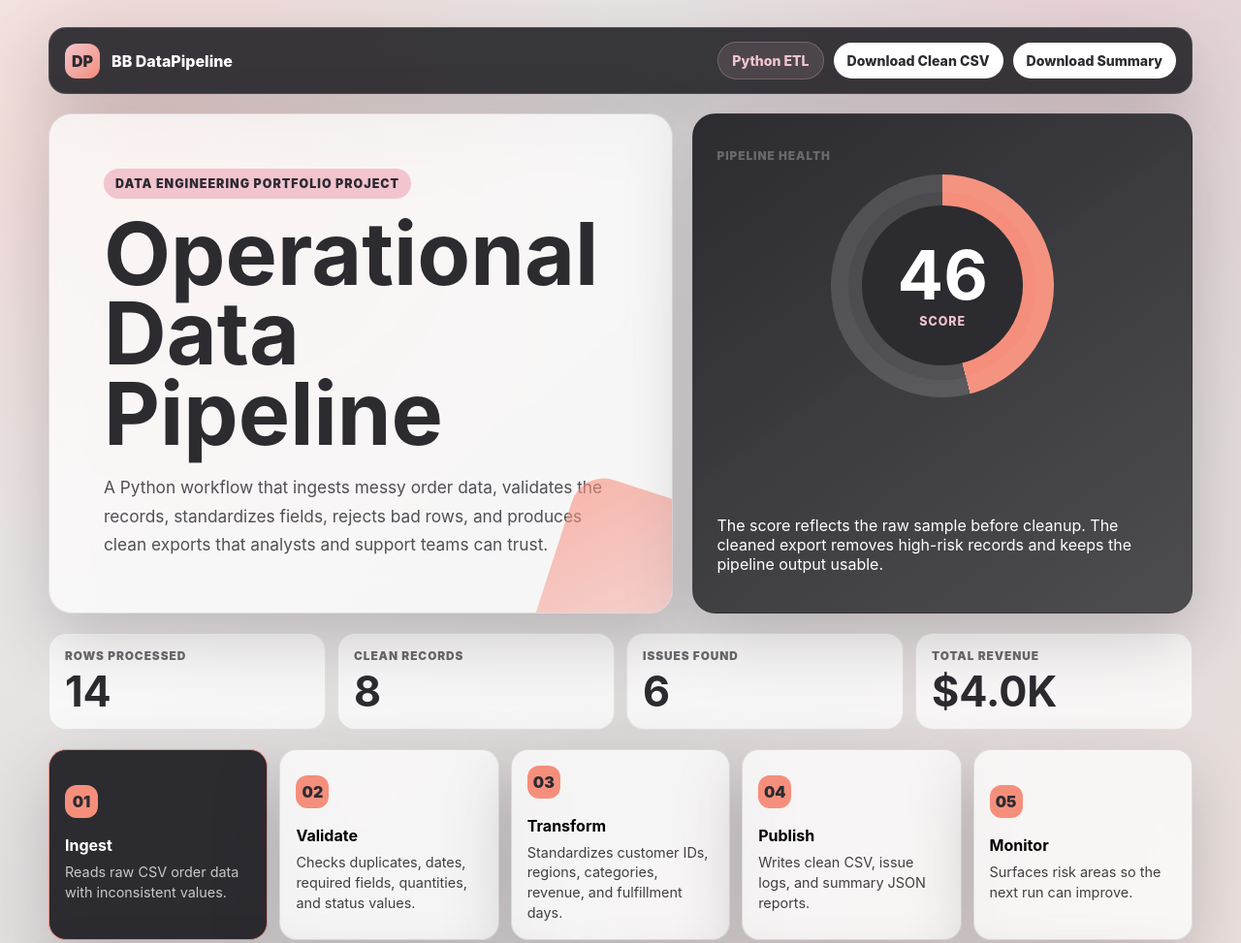
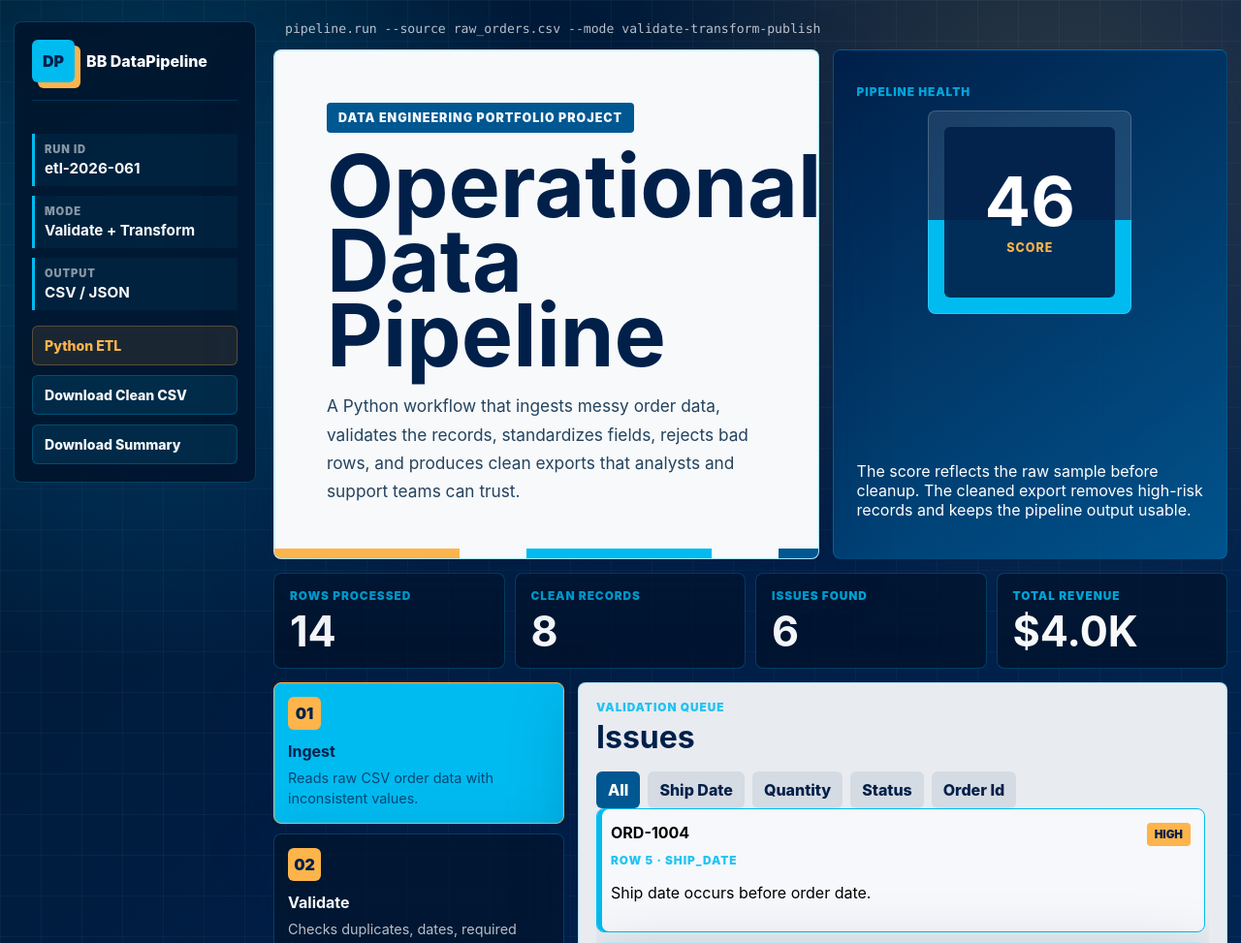
Before and after one commit to briannab1997/BB-DataPipeline, a plain HTML site: page index.html in a window 1280 px wide. Shown: the top 973 px of the page at 97% size. Drawn offline with Linux system fonts and the light colour scheme.

Commit message:
Refreshing the DataPipeline layout and color scheme.

```diff
--- a/index.html
+++ b/index.html
@@ -6,16 +6,16 @@
   <title>BB DataPipeline</title>
   <style>
     :root {
-      --ink: #2c2b30;
-      --charcoal: #4f4f51;
-      --paper: #f5f1f2;
-      --mist: #d6d6d6;
-      --rose: #f2c4ce;
-      --coral: #f58f7c;
-      --mint: #b8f2d0;
-      --gold: #ffd166;
+      --navy: #00204a;
+      --blue: #005792;
+      --cyan: #00bbf0;
+      --amber: #fdb44b;
+      --cream: #f7f9fb;
+      --panel: #061d35;
+      --panel-2: #0d2f52;
+      --line: rgba(0, 187, 240, 0.26);
       --white: #ffffff;
-      --shadow: 0 24px 70px rgba(44, 43, 48, 0.22);
+      --shadow: 0 24px 70px rgba(0, 32, 74, 0.28);
       font-family: Inter, ui-sans-serif, system-ui, -apple-system, BlinkMacSystemFont, "Segoe UI", sans-serif;
     }
 
@@ -30,11 +30,14 @@
     body {
       margin: 0;
       min-height: 100vh;
-      color: var(--ink);
+      color: var(--cream);
       background:
-        radial-gradient(circle at 12% 8%, rgba(245, 143, 124, 0.22), transparent 30rem),
-        radial-gradient(circle at 88% 0%, rgba(242, 196, 206, 0.42), transparent 28rem),
-        linear-gradient(135deg, #f1eeee 0%, #ddd9d9 48%, #f5e5e0 100%);
+        linear-gradient(rgba(255, 255, 255, 0.035) 1px, transparent 1px),
+        linear-gradient(90deg, rgba(255, 255, 255, 0.035) 1px, transparent 1px),
+        radial-gradient(circle at 12% 12%, rgba(0, 187, 240, 0.28), transparent 28rem),
+        radial-gradient(circle at 86% 8%, rgba(253, 180, 75, 0.2), transparent 30rem),
+        linear-gradient(135deg, #00172f 0%, #00204a 48%, #00335f 100%);
+      background-size: 42px 42px, 42px 42px, auto, auto, auto;
     }
 
     button,
@@ -48,24 +51,29 @@
     }
 
     .shell {
-      width: min(1180px, calc(100% - 32px));
+      width: min(1260px, calc(100% - 28px));
       margin: 0 auto;
-      padding: 28px 0 54px;
+      padding: 22px 0 54px;
+      display: grid;
+      grid-template-columns: 250px minmax(0, 1fr);
+      gap: 18px;
     }
 
     .topbar {
       display: flex;
-      align-items: center;
+      align-items: stretch;
       justify-content: space-between;
+      flex-direction: column;
       gap: 16px;
-      margin-bottom: 20px;
       color: var(--white);
-      background: rgba(44, 43, 48, 0.94);
-      border: 1px solid rgba(255, 255, 255, 0.12);
-      border-radius: 18px;
-      padding: 14px 16px;
+      background: rgba(0, 20, 44, 0.88);
+      border: 1px solid var(--line);
+      border-radius: 8px;
+      padding: 18px;
       box-shadow: var(--shadow);
-      z-index: 5;
+      position: sticky;
+      top: 22px;
+      align-self: start;
       backdrop-filter: blur(14px);
     }
 
@@ -75,45 +83,77 @@
       gap: 12px;
       font-weight: 800;
       letter-spacing: 0;
+      padding-bottom: 18px;
+      border-bottom: 1px solid rgba(0, 187, 240, 0.18);
     }
 
     .brand-mark {
-      width: 36px;
-      height: 36px;
+      width: 44px;
+      height: 44px;
       display: grid;
       place-items: center;
-      color: var(--ink);
-      background: linear-gradient(135deg, var(--rose), var(--coral));
-      border-radius: 12px;
+      color: var(--navy);
+      background: var(--cyan);
+      border-radius: 6px;
       font-weight: 900;
+      box-shadow: 6px 6px 0 var(--amber);
     }
 
     .top-actions {
       display: flex;
-      align-items: center;
+      align-items: stretch;
       gap: 10px;
-      flex-wrap: wrap;
-      justify-content: flex-end;
+      flex-direction: column;
+      justify-content: flex-start;
+    }
+
+    .rail-status {
+      display: grid;
+      gap: 10px;
+      margin-top: 18px;
+    }
+
+    .rail-status div {
+      border-left: 3px solid var(--cyan);
+      padding: 9px 0 9px 10px;
+      background: rgba(0, 187, 240, 0.06);
+    }
+
+    .rail-status span {
+      display: block;
+      color: rgba(247, 249, 251, 0.54);
+      font-size: 0.7rem;
+      font-weight: 900;
+      letter-spacing: 0.08em;
+      text-transform: uppercase;
+    }
+
+    .rail-status strong {
+      display: block;
+      margin-top: 3px;
+      color: var(--cream);
+      font-size: 0.95rem;
     }
 
     .pill,
     .action-button {
-      border-radius: 999px;
-      padding: 10px 14px;
+      border-radius: 6px;
+      padding: 11px 12px;
       font-size: 0.88rem;
       font-weight: 800;
-      white-space: nowrap;
+      text-align: left;
     }
 
     .pill {
-      color: var(--rose);
-      background: rgba(242, 196, 206, 0.11);
-      border: 1px solid rgba(242, 196, 206, 0.24);
+      color: var(--amber);
+      background: rgba(253, 180, 75, 0.1);
+      border: 1px solid rgba(253, 180, 75, 0.28);
     }
 
     .action-button {
-      color: var(--ink);
-      background: var(--white);
+      color: var(--cream);
+      background: rgba(0, 187, 240, 0.12);
+      border: 1px solid var(--line);
       transition: transform 180ms ease, background 180ms ease;
     }
 
@@ -122,15 +162,37 @@
     .tab-button:hover,
     .stage-card:hover,
     .issue-card:hover {
-      transform: translateY(-2px);
+      transform: translateX(3px);
+    }
+
+    .workspace {
+      min-width: 0;
+    }
+
+    .console-strip {
+      display: grid;
+      grid-template-columns: auto 1fr auto;
+      align-items: center;
+      gap: 12px;
+      margin-bottom: 14px;
+      color: rgba(247, 249, 251, 0.76);
+      font-family: "SFMono-Regular", Consolas, "Liberation Mono", monospace;
+      font-size: 0.82rem;
+    }
+
+    .console-strip::before,
+    .console-strip::after {
+      content: "";
+      height: 1px;
+      background: var(--line);
     }
 
     .hero {
       display: grid;
-      grid-template-columns: minmax(0, 1fr) minmax(320px, 0.8fr);
-      gap: 20px;
+      grid-template-columns: minmax(0, 1.16fr) minmax(280px, 0.84fr);
+      gap: 14px;
       align-items: stretch;
-      margin-bottom: 20px;
+      margin-bottom: 14px;
     }
 
     .hero-panel,
@@ -138,37 +200,40 @@
     .section,
     .stage-card,
     .issue-card {
-      border: 1px solid rgba(44, 43, 48, 0.12);
-      background: rgba(255, 255, 255, 0.72);
+      border: 1px solid var(--line);
+      background: rgba(247, 249, 251, 0.94);
       box-shadow: var(--shadow);
-      backdrop-filter: blur(18px);
     }
 
     .hero-panel {
-      border-radius: 24px;
-      padding: clamp(24px, 5vw, 56px);
+      border-radius: 8px;
+      padding: clamp(24px, 5vw, 54px);
       overflow: hidden;
       position: relative;
+      color: var(--navy);
+      background:
+        linear-gradient(90deg, rgba(0, 187, 240, 0.16) 0 1px, transparent 1px 32px),
+        linear-gradient(180deg, rgba(0, 187, 240, 0.12) 0 1px, transparent 1px 32px),
+        var(--cream);
     }
 
     .hero-panel::after {
       content: "";
       position: absolute;
-      width: 210px;
-      height: 210px;
-      right: -80px;
-      bottom: -90px;
-      border-radius: 34px;
-      background: linear-gradient(135deg, rgba(245, 143, 124, 0.62), rgba(242, 196, 206, 0.4));
-      transform: rotate(18deg);
+      width: 34%;
+      height: 10px;
+      left: 0;
+      bottom: 0;
+      background: var(--amber);
+      box-shadow: 260px 0 0 var(--cyan), 520px 0 0 var(--blue);
     }
 
     .eyebrow {
       width: fit-content;
       margin: 0 0 16px;
-      color: var(--ink);
-      background: var(--rose);
-      border-radius: 999px;
+      color: var(--cream);
+      background: var(--blue);
+      border-radius: 4px;
       padding: 8px 12px;
       font-size: 0.78rem;
       font-weight: 900;
@@ -179,49 +244,48 @@
     h1 {
       max-width: 760px;
       margin: 0;
-      font-size: clamp(2.3rem, 7vw, 5.9rem);
-      line-height: 0.92;
+      font-size: clamp(2.45rem, 7vw, 6.2rem);
+      line-height: 0.86;
       letter-spacing: 0;
     }
 
     .hero-copy {
       max-width: 650px;
       margin: 20px 0 0;
-      color: #514f55;
+      color: #25435e;
       font-size: 1.08rem;
       line-height: 1.7;
     }
 
     .score-panel {
-      border-radius: 24px;
+      border-radius: 8px;
       padding: 24px;
       display: grid;
       align-content: space-between;
-      min-height: 360px;
+      min-height: 330px;
       color: var(--white);
-      background:
-        linear-gradient(145deg, rgba(44, 43, 48, 0.98), rgba(79, 79, 81, 0.95)),
-        var(--ink);
+      background: linear-gradient(145deg, rgba(0, 32, 74, 0.98), rgba(0, 87, 146, 0.92));
     }
 
     .score-ring {
-      width: min(230px, 74vw);
+      width: min(210px, 70vw);
       aspect-ratio: 1;
       margin: 8px auto 18px;
-      border-radius: 50%;
+      border-radius: 8px;
       display: grid;
       place-items: center;
-      background: conic-gradient(var(--coral) calc(var(--score) * 1%), rgba(255, 255, 255, 0.11) 0);
-      box-shadow: inset 0 0 0 18px rgba(255, 255, 255, 0.04);
+      background:
+        linear-gradient(to top, var(--cyan) calc(var(--score) * 1%), rgba(255, 255, 255, 0.1) 0);
+      box-shadow: inset 0 0 0 1px rgba(255, 255, 255, 0.18);
     }
 
     .score-core {
-      width: 72%;
-      aspect-ratio: 1;
-      border-radius: 50%;
+      width: calc(100% - 34px);
+      height: calc(100% - 34px);
+      border-radius: 6px;
       display: grid;
       place-items: center;
-      background: var(--ink);
+      background: rgba(0, 32, 74, 0.9);
       text-align: center;
     }
 
@@ -232,7 +296,7 @@
     }
 
     .score-core span {
-      color: var(--rose);
+      color: var(--amber);
       font-size: 0.78rem;
       font-weight: 800;
       text-transform: uppercase;
@@ -242,23 +306,24 @@
     .metrics {
       display: grid;
       grid-template-columns: repeat(4, 1fr);
-      gap: 12px;
-      margin-bottom: 20px;
+      gap: 10px;
+      margin-bottom: 14px;
     }
 
     .metric {
       min-width: 0;
-      border-radius: 18px;
+      border-radius: 8px;
       padding: 16px;
-      background: rgba(255, 255, 255, 0.75);
-      border: 1px solid rgba(44, 43, 48, 0.1);
+      color: var(--cream);
+      background: rgba(0, 20, 44, 0.78);
+      border: 1px solid var(--line);
     }
 
     .metric span,
     .section-label,
     .mini-label {
       display: block;
-      color: #6a676d;
+      color: rgba(0, 187, 240, 0.86);
       font-size: 0.74rem;
       font-weight: 900;
       letter-spacing: 0.08em;
@@ -274,23 +339,24 @@
 
     .pipeline-grid {
       display: grid;
-      grid-template-columns: repeat(5, 1fr);
-      gap: 12px;
-      margin-bottom: 20px;
+      grid-template-columns: 1fr;
+      gap: 10px;
     }
 
     .stage-card {
-      min-height: 155px;
-      border-radius: 18px;
-      padding: 16px;
+      min-height: 112px;
+      border-radius: 8px;
+      padding: 14px;
       text-align: left;
       transition: transform 180ms ease, border 180ms ease, background 180ms ease;
+      color: var(--cream);
+      background: rgba(0, 20, 44, 0.72);
     }
 
     .stage-card.active {
-      background: var(--ink);
-      color: var(--white);
-      border-color: var(--coral);
+      background: var(--cyan);
+      color: var(--navy);
+      border-color: var(--amber);
     }
 
     .stage-number {
@@ -298,10 +364,10 @@
       place-items: center;
       width: 34px;
       height: 34px;
-      margin-bottom: 18px;
-      border-radius: 12px;
-      color: var(--ink);
-      background: var(--coral);
+      margin-bottom: 12px;
+      border-radius: 6px;
+      color: var(--navy);
+      background: var(--amber);
       font-weight: 900;
     }
 
@@ -320,14 +386,20 @@
 
     .content-grid {
       display: grid;
-      grid-template-columns: 0.92fr 1.08fr;
-      gap: 20px;
+      grid-template-columns: 300px minmax(0, 1fr);
+      gap: 14px;
+      align-items: start;
     }
 
     .section {
-      border-radius: 22px;
-      padding: 20px;
+      border-radius: 8px;
+      padding: 18px;
       overflow: hidden;
+      color: var(--navy);
+    }
+
+    .section-spaced {
+      margin-top: 14px;
     }
 
     .section-head {
@@ -352,10 +424,10 @@
 
     .tab-button,
     .filter-button {
-      border-radius: 999px;
+      border-radius: 6px;
       padding: 9px 12px;
-      color: var(--ink);
-      background: rgba(44, 43, 48, 0.07);
+      color: var(--navy);
+      background: rgba(0, 32, 74, 0.08);
       font-weight: 850;
       transition: transform 180ms ease, background 180ms ease, color 180ms ease;
     }
@@ -363,26 +435,27 @@
     .tab-button.active,
     .filter-button.active {
       color: var(--white);
-      background: var(--ink);
+      background: var(--blue);
     }
 
     .issue-list {
       display: grid;
       gap: 10px;
-      max-height: 460px;
+      max-height: 520px;
       overflow: auto;
       padding-right: 4px;
     }
 
     .issue-card {
-      border-radius: 16px;
+      border-radius: 8px;
       padding: 14px;
       text-align: left;
       transition: transform 180ms ease, border 180ms ease;
     }
 
     .issue-card.active {
-      border-color: var(--coral);
+      border-color: var(--cyan);
+      box-shadow: 5px 0 0 var(--cyan) inset;
     }
 
     .issue-top {
@@ -393,10 +466,10 @@
     }
 
     .severity {
-      border-radius: 999px;
+      border-radius: 4px;
       padding: 5px 8px;
-      color: var(--ink);
-      background: var(--gold);
+      color: var(--navy);
+      background: var(--amber);
       font-size: 0.72rem;
       font-weight: 900;
       text-transform: uppercase;
@@ -404,12 +477,14 @@
 
     .detail-panel {
       min-height: 360px;
-      border-radius: 18px;
+      border-radius: 8px;
       padding: 18px;
       color: var(--white);
       background:
-        linear-gradient(145deg, rgba(44, 43, 48, 0.96), rgba(79, 79, 81, 0.92)),
-        var(--ink);
+        linear-gradient(rgba(255, 255, 255, 0.035) 1px, transparent 1px),
+        linear-gradient(90deg, rgba(255, 255, 255, 0.035) 1px, transparent 1px),
+        linear-gradient(145deg, rgba(0, 32, 74, 0.98), rgba(0, 87, 146, 0.92));
+      background-size: 24px 24px, 24px 24px, auto;
     }
 
     .detail-panel h3 {
@@ -431,10 +506,10 @@
     }
 
     .mini-card {
-      border-radius: 16px;
+      border-radius: 8px;
       padding: 14px;
       background: rgba(255, 255, 255, 0.08);
-      border: 1px solid rgba(255, 255, 255, 0.1);
+      border: 1px solid rgba(0, 187, 240, 0.22);
     }
 
     .mini-card strong {
@@ -459,21 +534,20 @@
     .bar-track {
       height: 14px;
       overflow: hidden;
-      border-radius: 999px;
-      background: rgba(44, 43, 48, 0.1);
+      border-radius: 2px;
+      background: rgba(0, 32, 74, 0.12);
     }
 
     .bar-fill {
       height: 100%;
       width: var(--bar);
-      border-radius: inherit;
-      background: linear-gradient(90deg, var(--coral), var(--rose));
+      background: linear-gradient(90deg, var(--blue), var(--cyan), var(--amber));
     }
 
     .table-wrap {
       overflow: auto;
-      border-radius: 18px;
-      border: 1px solid rgba(44, 43, 48, 0.1);
+      border-radius: 8px;
+      border: 1px solid rgba(0, 32, 74, 0.14);
       background: rgba(255, 255, 255, 0.7);
     }
 
@@ -487,14 +561,14 @@
     th,
     td {
       padding: 12px 14px;
-      border-bottom: 1px solid rgba(44, 43, 48, 0.09);
+      border-bottom: 1px solid rgba(0, 32, 74, 0.09);
       text-align: left;
       white-space: nowrap;
     }
 
     th {
-      color: #6a676d;
-      background: rgba(44, 43, 48, 0.05);
+      color: var(--blue);
+      background: rgba(0, 187, 240, 0.08);
       font-size: 0.75rem;
       letter-spacing: 0.08em;
       text-transform: uppercase;
@@ -505,12 +579,28 @@
     }
 
     @media (max-width: 940px) {
+      .shell {
+        grid-template-columns: 1fr;
+      }
+
+      .topbar {
+        position: static;
+      }
+
+      .top-actions {
+        display: grid;
+        grid-template-columns: repeat(3, minmax(0, 1fr));
+      }
+
       .hero,
       .content-grid {
         grid-template-columns: 1fr;
       }
 
-      .pipeline-grid,
+      .pipeline-grid {
+        grid-template-columns: repeat(5, 1fr);
+      }
+
       .metrics {
         grid-template-columns: repeat(2, 1fr);
       }
@@ -523,13 +613,12 @@
       }
 
       .topbar {
-        position: static;
         align-items: flex-start;
-        flex-direction: column;
       }
 
       .top-actions {
-        justify-content: flex-start;
+        grid-template-columns: 1fr;
+        width: 100%;
       }
 
       .pipeline-grid,
@@ -551,12 +640,22 @@
         <div class="brand-mark">DP</div>
         <span>BB DataPipeline</span>
       </div>
+      <div class="rail-status" aria-label="Pipeline run status">
+        <div><span>Run ID</span><strong>etl-2026-061</strong></div>
+        <div><span>Mode</span><strong>Validate + Transform</strong></div>
+        <div><span>Output</span><strong>CSV / JSON</strong></div>
+      </div>
       <div class="top-actions">
         <span class="pill">Python ETL</span>
         <button class="action-button" data-download="clean">Download Clean CSV</button>
         <button class="action-button" data-download="summary">Download Summary</button>
       </div>
     </nav>
+
+    <div class="workspace">
+      <div class="console-strip">
+        <span>pipeline.run --source raw_orders.csv --mode validate-transform-publish</span>
+      </div>
 
       <section class="hero">
         <div class="hero-panel">
@@ -590,6 +689,7 @@
         <div class="metric"><span>Total Revenue</span><strong id="revenueMetric">$4.0K</strong></div>
       </section>
 
+      <section class="content-grid">
         <section class="pipeline-grid" aria-label="Pipeline stages">
           <button class="stage-card active" data-stage="ingest">
             <span class="stage-number">01</span>
@@ -618,8 +718,8 @@
           </button>
         </section>
 
-    <section class="content-grid">
-      <div class="section">
+        <div>
+          <section class="section">
             <div class="section-head">
               <div>
                 <span class="section-label">Validation Queue</span>
@@ -628,9 +728,9 @@
             </div>
             <div class="filters" id="filters"></div>
             <div class="issue-list" id="issueList" aria-live="polite"></div>
-      </div>
+          </section>
 
-      <div class="section">
+          <section class="section section-spaced">
             <div class="section-head">
               <div>
                 <span class="section-label">Pipeline Explorer</span>
@@ -646,8 +746,10 @@
             <div id="stageView" class="detail-panel"></div>
             <div id="chartsView" class="hidden chart-grid"></div>
             <div id="recordsView" class="hidden table-wrap"></div>
+          </section>
         </div>
       </section>
+    </div>
   </main>
 
   <script>
```
Also changed, not shown: assets/datapipeline-dashboard.png. Lines whose indentation alone changed are shown as unchanged.
